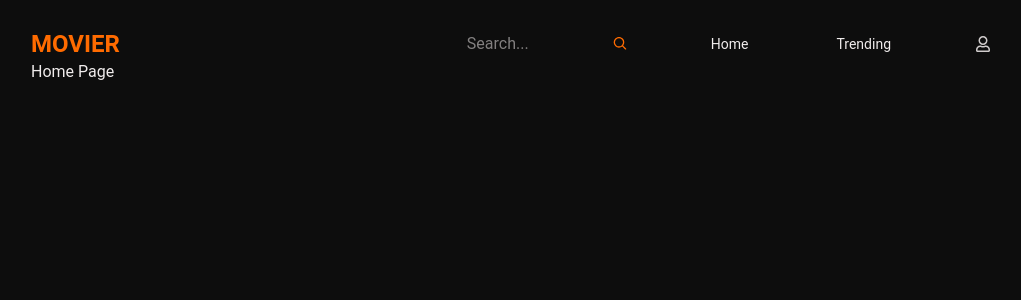
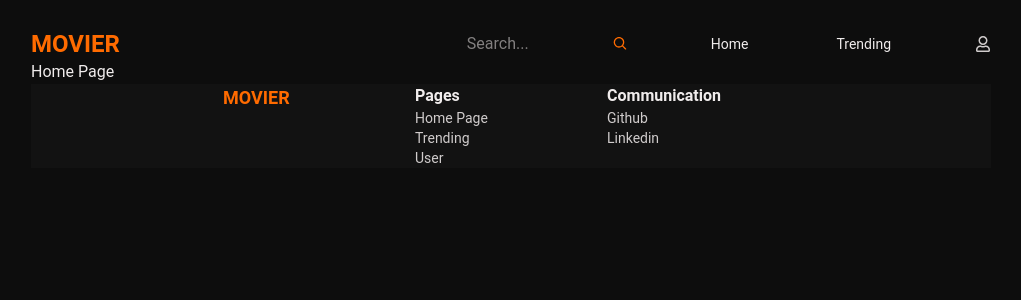
Before and after one commit to alirdurak/movier, a Next.js app: page / in a window 1280 px wide. Shown: the top 300 px of the page, without its empty margins (129-1150 px from the left). Built offline with nearby package versions, Linux system fonts and the light colour scheme.

Commit message:
footer component ui and navigation

```diff
--- a/app/layout.js
+++ b/app/layout.js
@@ -1,5 +1,6 @@
 import "./globals.css";
 import Header from "@/components/header";
+import Footer from "@/components/footer";
 export const metadata = {
   title: "Movier",
   description: "Generated by create next app",
@@ -11,6 +12,7 @@ export default function RootLayout({ children }) {
       <body>
         <Header />
         {children}
+        <Footer />
       </body>
     </html>
   );
--- /dev/null
+++ b/components/footer/index.js
@@ -0,0 +1,30 @@
+import Link from "next/link";
+import styles from "./styles.module.css";
+
+export default function Footer() {
+  return (
+    <footer className={styles.footer}>
+      <Link className={styles.logo} href="/">
+        MOVIER
+      </Link>
+      <div className={styles.footerItem}>
+        <h3>Pages</h3>
+        <Link href="/">Home Page</Link>
+        <Link href="/trending">Trending</Link>
+        <Link href="/user">User</Link>
+      </div>
+      <div className={styles.footerItem}>
+        <h3>Communication</h3>
+        <Link target="_blank" href="https://github.com/alirdurak">
+          Github
+        </Link>
+        <Link
+          target="_blank"
+          href="https://www.linkedin.com/in/alir%C4%B1zadurak/"
+        >
+          Linkedin
+        </Link>
+      </div>
+    </footer>
+  );
+}
--- /dev/null
+++ b/components/footer/styles.module.css
@@ -0,0 +1,15 @@
+.footer {
+  @apply bg-footer-bg grid grid-cols-5;
+}
+.logo {
+  @apply text-orange-light font-bold text-lg cursor-pointer transition-all col-start-1 col-end-3 md:col-start-2 md:col-end-2;
+}
+.footerItem {
+  @apply flex justify-start  flex-col;
+}
+.footerItem h3 {
+  @apply text-title-gray font-bold text-base;
+}
+.footerItem a {
+  @apply text-content-gray text-sm hover:text-orange-light transition-colors;
+}
--- a/components/header/styles.module.css
+++ b/components/header/styles.module.css
@@ -2,5 +2,5 @@
   @apply flex justify-between items-center mt-7;
 }
 .logo {
-  @apply hidden  md:block text-orange-light font-bold text-2xl cursor-pointer hover:border-b-2 hover:border-orange-light transition-all;
+  @apply hidden  md:block text-orange-light font-bold text-2xl cursor-pointer;
 }
```
